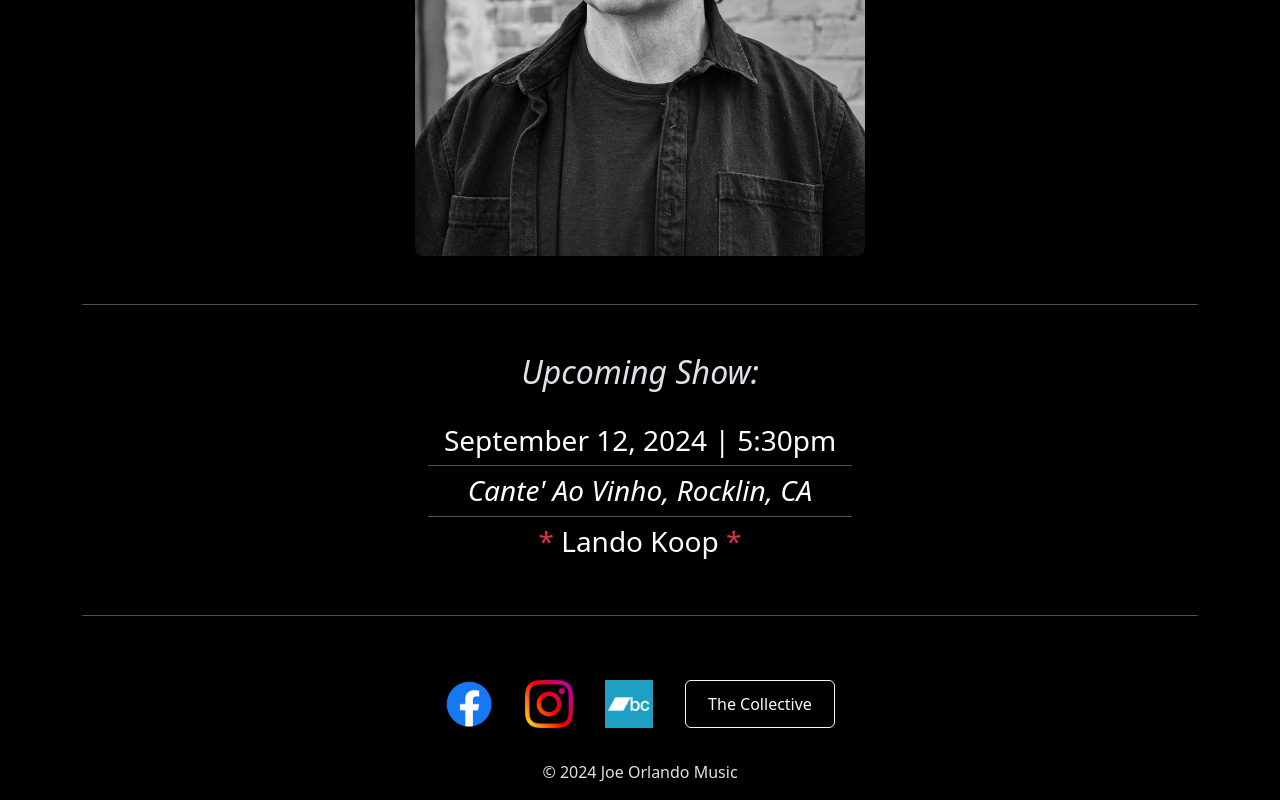
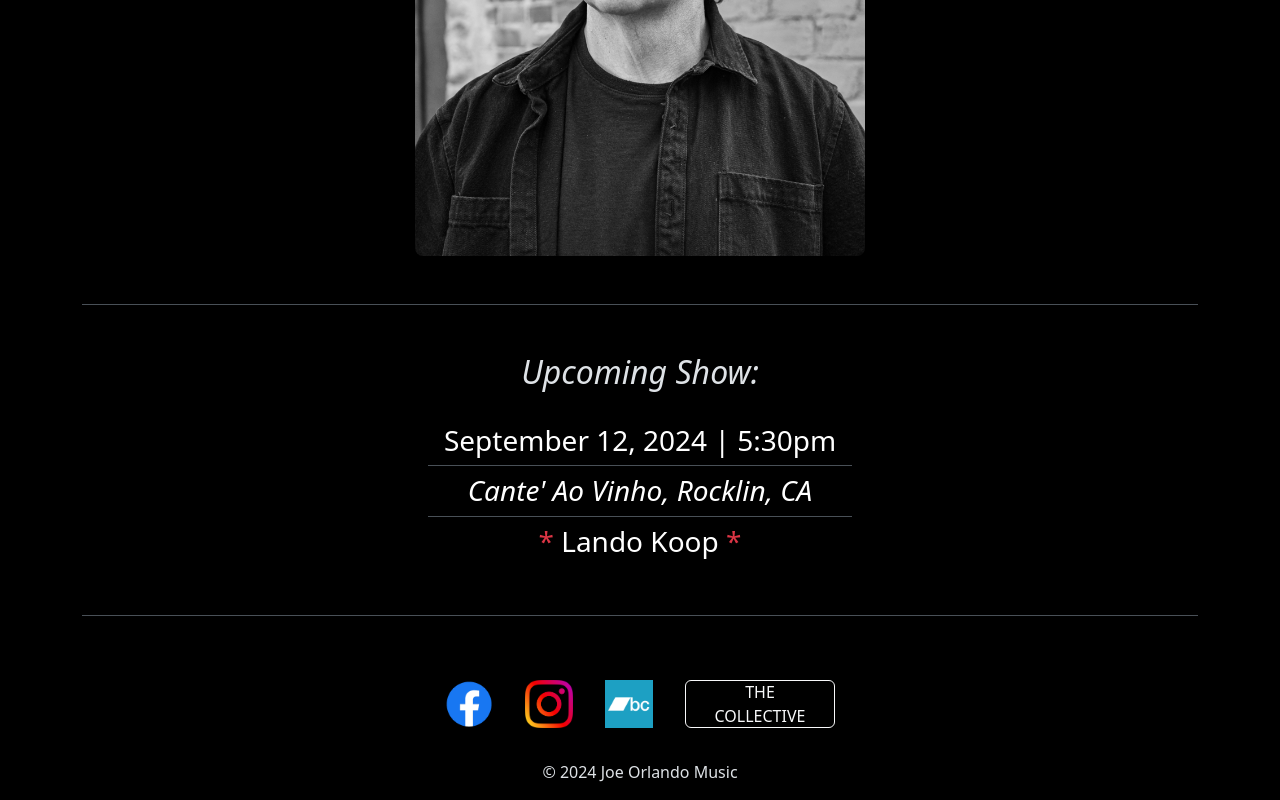
Before and after one commit to Robertjo97/JoeOrlandoMusic, a React (Vite) app: page / in a window 1280 px wide. Shown: the part 420-1220 px from the top of the page. Built offline with nearby package versions, Linux system fonts and the light colour scheme.

Commit message:
modify footer

```diff
--- a/src/components/Footer.jsx
+++ b/src/components/Footer.jsx
@@ -39,7 +39,7 @@ const Footer = () => {
                   type="button"
                   className="collective-container btn btn-outline-light"
                 >
-                  The Collective
+                  THE COLLECTIVE
                 </button>
               </a>
             </li>
```
